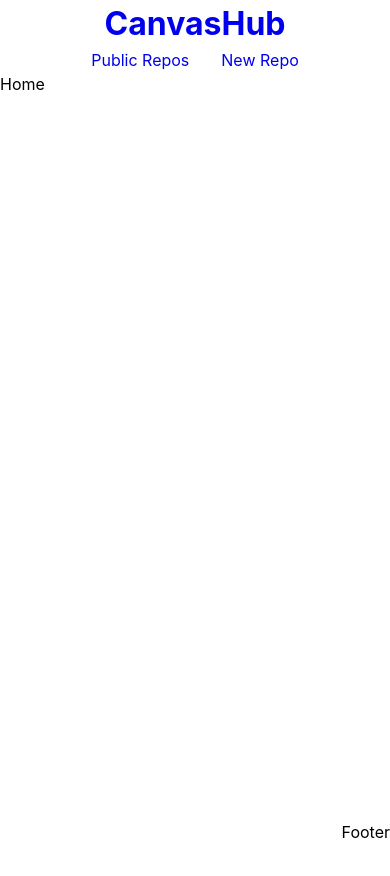
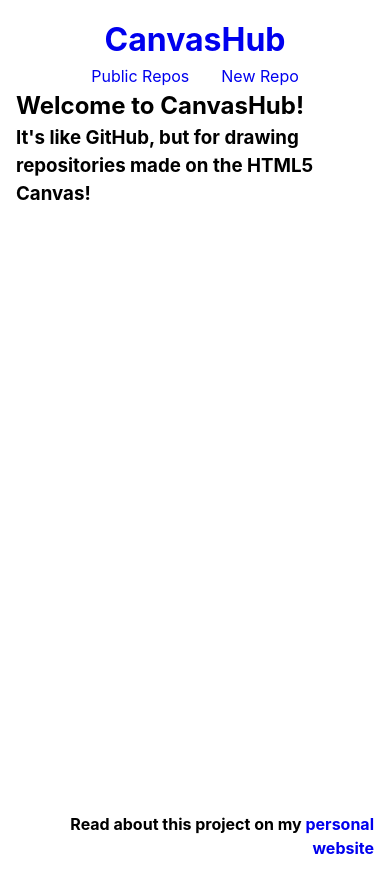
Before and after one commit to irackson/canvashub-react, a React (Create React App) app: page / in a window 390 px wide. Before the commit the page ends 844 px from the top, so only its background shows below. Built offline with nearby package versions, Linux system fonts and the light colour scheme; no server answers.

Commit message:
limited mobile drawing support + style changes

```diff
--- a/src/components/DrawingPreview.js
+++ b/src/components/DrawingPreview.js
@@ -3,11 +3,11 @@ import { Link } from 'react-router-dom';
 
 const DrawingPreview = ({ drawing, image }) => {
     return (
-        <div>
-            <h3>
+        <div className="drawing-preview">
+            <h2>
                 <Link to={`/drawings/${drawing.id}`}>{drawing.title}</Link>
-            </h3>
-            <h4>By {drawing.creator}</h4>
+            </h2>
+            <h3>By {drawing.creator}</h3>
             {image ? (
                 // <Canvas
                 //     dataUrl={image.data_url}
--- a/src/components/ImageCreate.js
+++ b/src/components/ImageCreate.js
@@ -116,6 +116,9 @@ const ImageCreate = (props) => {
                     onMouseDown={handleMouseDown}
                     onMousemove={handleMouseMove}
                     onMouseup={handleMouseUp}
+                    onTouchStart={handleMouseDown}
+                    onTouchMove={handleMouseMove}
+                    onTouchEnd={handleMouseUp}
                 >
                     <Layer>
                         <Text text="" x={5} y={30} />
--- a/src/components/layout/Footer.js
+++ b/src/components/layout/Footer.js
@@ -1,5 +1,18 @@
 const Footer = (props) => {
-    return <footer>Footer</footer>;
+    return (
+        <footer>
+            <h4>
+                Read about this project on my{' '}
+                <a
+                    href="https://ianrackson.com/projects/canvashub"
+                    target="_blank"
+                    rel="noreferrer"
+                >
+                    personal website
+                </a>
+            </h4>
+        </footer>
+    );
 };
 
 export default Footer;
--- a/src/pages/DrawingEdit.js
+++ b/src/pages/DrawingEdit.js
@@ -42,10 +42,8 @@ const DrawingEdit = (props) => {
         return (
             <div>
                 <div>
-                    <h4>title: {drawing.title}</h4>
-                    <h4>creator: {drawing.creator}</h4>
-                    <h4>width: {drawing.width}</h4>
-                    <h4>height: {drawing.height}</h4>
+                    <h2>title: {drawing.title}</h2>
+                    <h3>creator: {drawing.creator}</h3>
                 </div>
                 <div
                     className="image-editor__container"
--- a/src/pages/Home.js
+++ b/src/pages/Home.js
@@ -1,5 +1,13 @@
 const Home = (props) => {
-    return <div>Home</div>;
+    return (
+        <div>
+            <h2>Welcome to CanvasHub!</h2>
+            <h3>
+                It's like GitHub, but for drawing repositories made on the HTML5
+                Canvas!
+            </h3>
+        </div>
+    );
 };
 
 export default Home;
--- a/src/styles/app/App.scss
+++ b/src/styles/app/App.scss
@@ -12,6 +12,7 @@ body {
     -moz-osx-font-smoothing: grayscale;
     text-rendering: optimizeSpeed;
     line-height: 1.5;
+    padding: 1rem;
 }
 
 code {
@@ -109,5 +110,11 @@ code {
 }
 
 footer {
+    margin-top: 20px;
     text-align: right;
 }
+
+.drawing-preview {
+    margin-top: 20px;
+    margin-bottom: 20px;
+}
```
